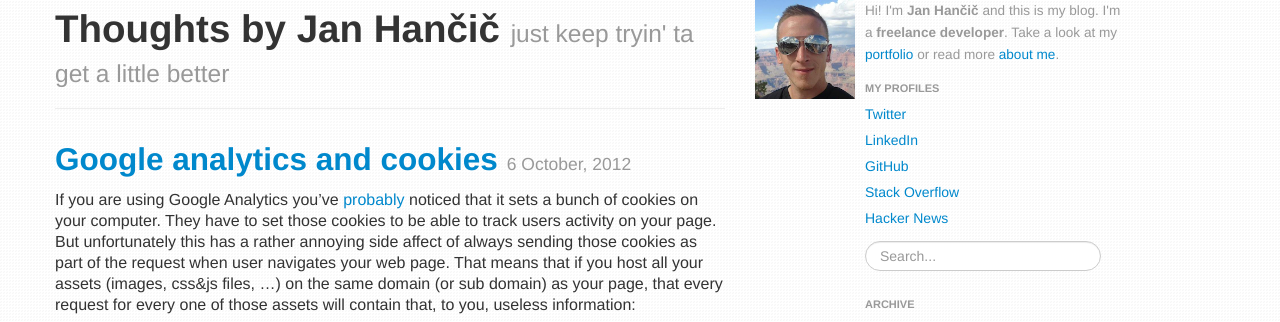
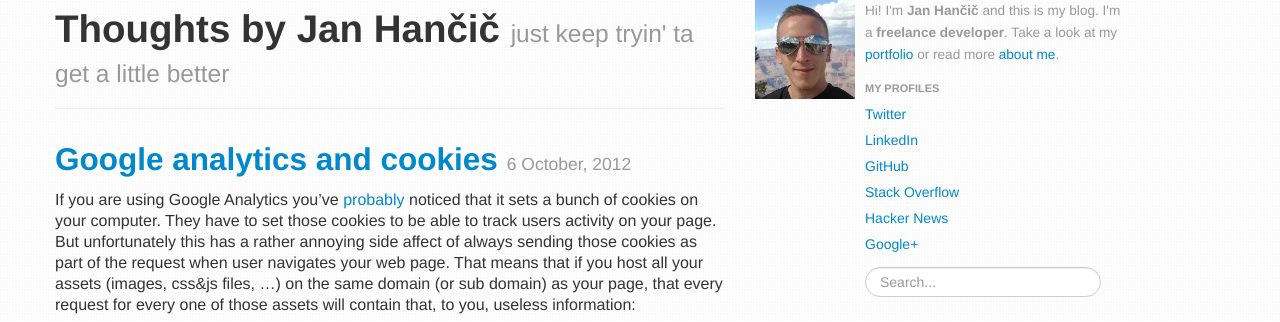
Before and after one commit to janhancic/hancic.info, a PHP site: page /index.php in a window 1280 px wide. Shown: the part 35-357 px from the top of the page. Run offline with PHP 8.4, Linux system fonts and the light colour scheme.

Commit message:
add Google+ link

```diff
--- a/sidebar.php
+++ b/sidebar.php
@@ -14,6 +14,7 @@
 				<li><a href="https://github.com/janhancic" target="_blank">GitHub</a></li>
 				<li><a href="http://stackoverflow.com/users/185527/jan-hancic" target="_blank">Stack Overflow</a></li>
 				<li><a href="http://news.ycombinator.com/user?id=CWIZO" target="_blank">Hacker News</a></li>
+				<li><a href="https://plus.google.com/101933973369629353103?rel=author" target="_blank">Google+</a></li>
 			</ul>
 			<div id="SidebarSearch">
 				<form class="form-search">
```
